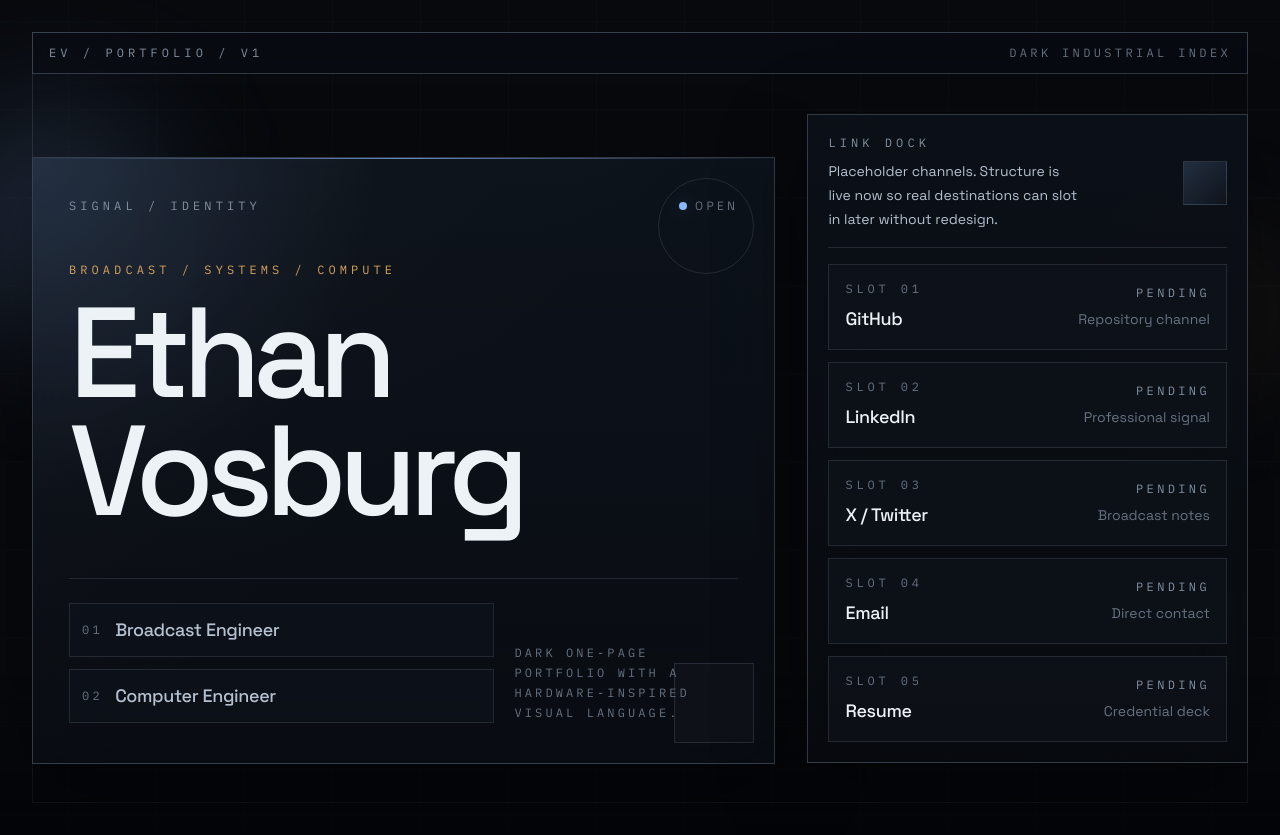
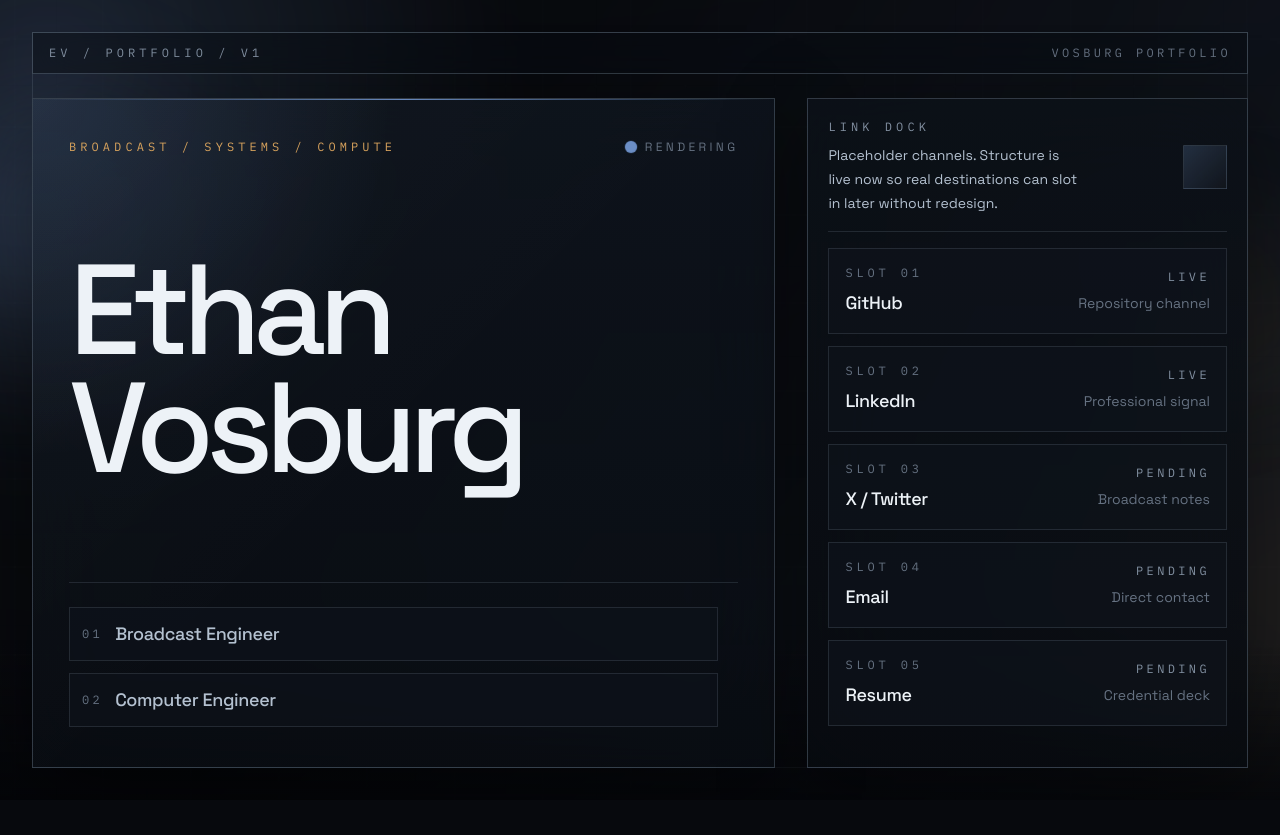
Before and after one commit to EthanV1920/Portfolio-website, a Next.js app: page / in a window 1280 px wide. After the commit the page ends 800 px from the top, so only its background shows below. Built offline with nearby package versions, Linux system fonts and the light colour scheme.

Commit message:
Add cursor-reactive ambient effects and enable profile links
- Introduce `CursorGlow` with pointer-tracked glow and grid parallax motion
- Refresh hero/frame/dock layout and animation timing for a smoother landing view
- Enable GitHub and LinkedIn links in site config

```diff
--- a/app/globals.css
+++ b/app/globals.css
@@ -18,6 +18,8 @@
     --text-muted: #8290a1;
     --text-dim: #667282;
     --shadow-panel: 0 24px 80px rgba(0, 0, 0, 0.42);
+    --grid-cursor-x: 0px;
+    --grid-cursor-y: 0px;
 }
 
 * {
@@ -76,6 +78,31 @@ a {
     background-size: 88px 88px;
 }
 
+.panel-grid-motion {
+    will-change: transform;
+    animation: grid-shift 14s linear infinite;
+}
+
+.panel-grid-cursor {
+    will-change: transform;
+    transition: transform 220ms ease-out;
+    transform: translate3d(var(--grid-cursor-x), var(--grid-cursor-y), 0) scale(1.02);
+}
+
+.ambient-loop {
+    background:
+        radial-gradient(52rem circle at 18% 24%, rgba(139, 184, 255, 0.18), transparent 50%),
+        radial-gradient(44rem circle at 82% 68%, rgba(216, 163, 93, 0.12), transparent 44%),
+        linear-gradient(115deg, rgba(255, 255, 255, 0.02), transparent 38%, rgba(139, 184, 255, 0.07) 62%, transparent 78%),
+        linear-gradient(180deg, rgba(10, 14, 20, 0), rgba(5, 7, 10, 0.58) 100%);
+    background-size: 120% 120%, 120% 120%, 140% 140%, 100% 100%;
+    background-position: 0% 0%, 100% 100%, 0% 50%, 50% 50%;
+    filter: blur(24px);
+    will-change: transform, background-position, opacity;
+    transform-origin: center;
+    animation: ambient-loop 18s ease-in-out infinite;
+}
+
 .hero-title {
     font-size: clamp(3.4rem, 10vw, 8.6rem);
     line-height: 0.92;
@@ -83,17 +110,17 @@ a {
 }
 
 .hero-panel {
-  animation: panel-in 900ms cubic-bezier(0.22, 1, 0.36, 1) both;
+    animation: panel-in 1500ms cubic-bezier(0.22, 1, 0.36, 1) both;
 }
 
 .hero-copy {
-  animation: rise-in 860ms cubic-bezier(0.22, 1, 0.36, 1) both;
-  animation-delay: 120ms;
+    animation: rise-in 1200ms cubic-bezier(0.22, 1, 0.36, 1) both;
+    animation-delay: 400ms;
 }
 
 .dock-panel {
-  animation: rise-in 900ms cubic-bezier(0.22, 1, 0.36, 1) both;
-  animation-delay: 180ms;
+    animation: rise-in 1500ms cubic-bezier(0.22, 1, 0.36, 1) both;
+    animation-delay: 800ms;
 }
 
 .ambient-drift {
@@ -102,6 +129,41 @@ a {
 
 .ambient-pulse {
     animation: ambient-pulse 9s ease-in-out infinite;
+}
+
+.cursor-glow {
+    --cursor-x: 50%;
+    --cursor-y: 35%;
+    --cursor-opacity: 0;
+}
+
+.cursor-glow::before,
+.cursor-glow::after {
+    content: "";
+    position: absolute;
+    inset: 0;
+    opacity: var(--cursor-opacity);
+    transition: opacity 260ms ease;
+}
+
+.cursor-glow::before {
+    background:
+        radial-gradient(42rem circle at var(--cursor-x) var(--cursor-y), rgba(139, 184, 255, 0.22),
+            rgba(139, 184, 255, 0.08) 24%,
+            transparent 60%);
+    filter: blur(30px);
+}
+
+.cursor-glow::after {
+    background:
+        radial-gradient(100rem circle at var(--cursor-x) var(--cursor-y),
+            rgba(216, 163, 93, 0.1),
+            transparent 40%);
+    filter: blur(90px);
+}
+
+.status-pulse {
+    animation: status-pulse 2.85s ease-in-out infinite;
 }
 
 @keyframes rise-in {
@@ -113,6 +175,16 @@ a {
     to {
         opacity: 1;
         transform: translateY(0);
+    }
+}
+
+@keyframes grid-shift {
+    from {
+        transform: translate3d(0, 0, 0);
+    }
+
+    to {
+        transform: translate3d(88px, 88px, 0);
     }
 }
 
@@ -128,6 +200,34 @@ a {
     }
 }
 
+@keyframes ambient-loop {
+
+    0%,
+    100% {
+        opacity: 0.58;
+        background-position: 0% 0%, 100% 100%, 0% 50%, 50% 50%;
+        transform: translate3d(-3%, -2%, 0) scale(1.05) rotate(-1.2deg);
+    }
+
+    25% {
+        opacity: 0.82;
+        background-position: 18% 10%, 88% 74%, 30% 46%, 50% 50%;
+        transform: translate3d(4%, -3%, 0) scale(1.1) rotate(1.6deg);
+    }
+
+    50% {
+        opacity: 0.66;
+        background-position: 34% 24%, 72% 90%, 70% 58%, 50% 50%;
+        transform: translate3d(-4%, 3%, 0) scale(1.08) rotate(-0.4deg);
+    }
+
+    75% {
+        opacity: 0.8;
+        background-position: 16% 34%, 92% 68%, 42% 72%, 50% 50%;
+        transform: translate3d(3%, 4%, 0) scale(1.11) rotate(1deg);
+    }
+}
+
 @keyframes ambient-drift {
     from {
         transform: translate3d(0, 0, 0) scale(1);
@@ -139,6 +239,7 @@ a {
 }
 
 @keyframes ambient-pulse {
+
     0%,
     100% {
         opacity: 0.35;
@@ -149,7 +250,24 @@ a {
     }
 }
 
+@keyframes status-pulse {
+
+    0%,
+    100% {
+        opacity: 0.74;
+        transform: scale(1);
+        box-shadow: 0 0 0 0 rgba(139, 184, 255, 0.24);
+    }
+
+    50% {
+        opacity: 1;
+        transform: scale(1.2);
+        box-shadow: 0 0 0 10px rgba(139, 184, 255, 0);
+    }
+}
+
 @media (prefers-reduced-motion: reduce) {
+
     *,
     *::before,
     *::after {
--- a/app/page.tsx
+++ b/app/page.tsx
@@ -1,4 +1,5 @@
 import { AmbientFrame } from "@/components/ambient-frame";
+import { CursorGlow } from "@/components/cursor-glow";
 import { Hero } from "@/components/hero";
 import { LinkDock } from "@/components/link-dock";
 import { siteConfig } from "@/lib/site-config";
@@ -7,17 +8,18 @@ export default function Home() {
   return (
     <main className="relative min-h-screen overflow-hidden bg-[var(--bg-base)] text-[var(--text-primary)]">
       <AmbientFrame />
-      <div className="relative mx-auto flex min-h-screen w-full max-w-7xl flex-col justify-between px-5 py-5 sm:px-6 sm:py-6 lg:px-8 lg:py-8">
+      <CursorGlow />
+      <div className="relative mx-auto flex min-h-screen w-full max-w-7xl flex-col gap-4 px-5 py-5 sm:gap-5 sm:px-6 sm:py-6 lg:gap-6 lg:px-8 lg:py-8">
         <div className="flex items-center justify-between border border-[var(--border-strong)] bg-[var(--surface-veil)] px-4 py-3 backdrop-blur-xl">
           <p className="font-mono text-[10px] uppercase tracking-[0.34em] text-[var(--text-muted)] sm:text-xs">
             EV / Portfolio / v1
           </p>
           <p className="font-mono text-[10px] uppercase tracking-[0.28em] text-[var(--text-dim)] sm:text-xs">
-            Dark Industrial Index
+            Vosburg Portfolio
           </p>
         </div>
 
-        <section className="grid gap-6 py-8 lg:grid-cols-[minmax(0,1.35fr)_minmax(320px,0.8fr)] lg:items-end lg:gap-8 lg:py-10">
+        <section className="grid flex-1 gap-6 lg:grid-cols-[minmax(0,1.35fr)_minmax(320px,0.8fr)] lg:gap-8">
           <Hero name={siteConfig.name} roles={siteConfig.roles} />
           <LinkDock links={siteConfig.links} />
         </section>
--- a/components/ambient-frame.tsx
+++ b/components/ambient-frame.tsx
@@ -1,12 +1,12 @@
 export function AmbientFrame() {
   return (
     <div aria-hidden="true" className="pointer-events-none absolute inset-0 overflow-hidden">
-      <div className="panel-grid absolute inset-0 opacity-35" />
+      <div className="ambient-loop absolute inset-[-22%] opacity-85" />
+      <div className="panel-grid panel-grid-motion absolute inset-[-6%] opacity-45" />
+      <div className="panel-grid panel-grid-cursor absolute inset-[-10%] opacity-20" />
       <div className="ambient-drift absolute -left-24 top-20 h-72 w-72 rounded-full bg-[radial-gradient(circle,_rgba(139,184,255,0.32)_0%,_rgba(139,184,255,0)_72%)] blur-3xl" />
       <div className="ambient-pulse absolute right-[-6rem] top-[18%] h-80 w-80 rounded-full border border-[var(--border-subtle)] bg-[radial-gradient(circle,_rgba(216,163,93,0.12)_0%,_rgba(216,163,93,0)_70%)] blur-2xl" />
       <div className="absolute inset-x-6 top-6 bottom-6 border border-[var(--border-subtle)] sm:inset-x-8 sm:top-8 sm:bottom-8" />
-      <div className="absolute left-[8%] top-[18%] h-28 w-px bg-gradient-to-b from-transparent via-[var(--accent)] to-transparent opacity-45" />
-      <div className="absolute bottom-[16%] right-[12%] h-px w-28 bg-gradient-to-r from-transparent via-[var(--amber)] to-transparent opacity-70" />
       <div className="absolute inset-x-0 bottom-0 h-40 bg-gradient-to-t from-[rgba(3,4,7,0.72)] to-transparent" />
     </div>
   );
--- /dev/null
+++ b/components/cursor-glow.tsx
@@ -0,0 +1,127 @@
+"use client";
+
+import { useEffect, useRef } from "react";
+
+export function CursorGlow() {
+  const glowRef = useRef<HTMLDivElement>(null);
+
+  useEffect(() => {
+    const glow = glowRef.current;
+    const root = document.documentElement;
+
+    if (!glow) {
+      return;
+    }
+
+    const prefersReducedMotion = window.matchMedia("(prefers-reduced-motion: reduce)");
+    const finePointer = window.matchMedia("(pointer: fine)");
+
+    if (prefersReducedMotion.matches || !finePointer.matches) {
+      glow.style.setProperty("--cursor-opacity", "0");
+      root.style.setProperty("--grid-cursor-x", "0px");
+      root.style.setProperty("--grid-cursor-y", "0px");
+      return;
+    }
+
+    let frameId = 0;
+    let active = false;
+    let currentX = window.innerWidth * 0.5;
+    let currentY = window.innerHeight * 0.35;
+    let targetX = currentX;
+    let targetY = currentY;
+
+    const render = () => {
+      currentX += (targetX - currentX) * 0.12;
+      currentY += (targetY - currentY) * 0.12;
+
+      glow.style.setProperty("--cursor-x", `${currentX}px`);
+      glow.style.setProperty("--cursor-y", `${currentY}px`);
+
+      const offsetX = ((currentX / window.innerWidth) - 0.5) * 28;
+      const offsetY = ((currentY / window.innerHeight) - 0.5) * 20;
+
+      root.style.setProperty("--grid-cursor-x", `${offsetX}px`);
+      root.style.setProperty("--grid-cursor-y", `${offsetY}px`);
+
+      const settled =
+        Math.abs(targetX - currentX) < 0.2 &&
+        Math.abs(targetY - currentY) < 0.2;
+
+      if (active && !settled) {
+        frameId = window.requestAnimationFrame(render);
+        return;
+      }
+
+      active = false;
+      frameId = 0;
+    };
+
+    const start = () => {
+      if (frameId) {
+        return;
+      }
+
+      active = true;
+      frameId = window.requestAnimationFrame(render);
+    };
+
+    const stop = () => {
+      active = false;
+
+      if (frameId) {
+        window.cancelAnimationFrame(frameId);
+        frameId = 0;
+      }
+    };
+
+    const handlePointerMove = (event: PointerEvent) => {
+      targetX = event.clientX;
+      targetY = event.clientY;
+      glow.style.setProperty("--cursor-opacity", "1");
+      start();
+    };
+
+    const handlePointerLeave = () => {
+      glow.style.setProperty("--cursor-opacity", "0");
+      root.style.setProperty("--grid-cursor-x", "0px");
+      root.style.setProperty("--grid-cursor-y", "0px");
+      stop();
+    };
+
+    const handleResize = () => {
+      currentX = window.innerWidth * 0.5;
+      currentY = window.innerHeight * 0.35;
+      targetX = currentX;
+      targetY = currentY;
+      glow.style.setProperty("--cursor-x", `${currentX}px`);
+      glow.style.setProperty("--cursor-y", `${currentY}px`);
+      root.style.setProperty("--grid-cursor-x", "0px");
+      root.style.setProperty("--grid-cursor-y", "0px");
+    };
+
+    handleResize();
+
+    window.addEventListener("pointermove", handlePointerMove, { passive: true });
+    window.addEventListener("pointerleave", handlePointerLeave);
+    window.addEventListener("blur", handlePointerLeave);
+    window.addEventListener("resize", handleResize);
+
+    return () => {
+      stop();
+      root.style.setProperty("--grid-cursor-x", "0px");
+      root.style.setProperty("--grid-cursor-y", "0px");
+      window.removeEventListener("pointermove", handlePointerMove);
+      window.removeEventListener("pointerleave", handlePointerLeave);
+      window.removeEventListener("blur", handlePointerLeave);
+      window.removeEventListener("resize", handleResize);
+    };
+  }, []);
+
+  return (
+    <div
+      ref={glowRef}
+      aria-hidden="true"
+      className="cursor-glow pointer-events-none absolute inset-0 overflow-hidden"
+    />
+  );
+}
--- a/components/hero.tsx
+++ b/components/hero.tsx
@@ -5,27 +5,21 @@ type HeroProps = {
 
 export function Hero({ name, roles }: HeroProps) {
   return (
-    <div className="hero-panel relative overflow-hidden border border-[var(--border-strong)] bg-[linear-gradient(180deg,rgba(14,20,29,0.88)_0%,rgba(10,14,20,0.76)_100%)] px-5 py-6 shadow-[var(--shadow-panel)] backdrop-blur-2xl sm:px-7 sm:py-8 lg:min-h-[68vh] lg:px-9 lg:py-10">
+    <div className="hero-panel relative overflow-hidden border border-[var(--border-strong)] bg-[linear-gradient(180deg,rgba(14,20,29,0.88)_0%,rgba(10,14,20,0.76)_100%)] px-5 py-6 shadow-[var(--shadow-panel)] backdrop-blur-2xl sm:px-7 sm:py-8 lg:h-full lg:px-9 lg:py-10">
       <div className="absolute inset-0 bg-[radial-gradient(circle_at_top_left,_rgba(139,184,255,0.14),_transparent_36%),linear-gradient(135deg,rgba(255,255,255,0.02),transparent_54%)]" />
       <div className="absolute inset-x-0 top-0 h-px bg-gradient-to-r from-transparent via-[var(--accent)] to-transparent opacity-70" />
-      <div className="absolute right-5 top-5 hidden h-24 w-24 rounded-full border border-[var(--border-subtle)] lg:block" />
-      <div className="absolute bottom-5 right-5 h-20 w-20 border border-[var(--border-subtle)] bg-[rgba(255,255,255,0.02)]" />
-
       <div className="hero-copy relative z-10 flex h-full flex-col justify-between gap-12">
         <div className="flex items-center justify-between gap-4">
-          <p className="font-mono text-[10px] uppercase tracking-[0.34em] text-[var(--text-muted)] sm:text-xs">
-            Signal / Identity
+          <p className="font-mono text-[10px] uppercase tracking-[0.34em] text-[var(--amber)] sm:text-xs">
+          Broadcast / Systems / Compute
           </p>
           <div className="flex items-center gap-2 text-[10px] uppercase tracking-[0.28em] text-[var(--text-dim)] sm:text-xs">
-            <span className="h-2 w-2 rounded-full bg-[var(--accent)] shadow-[0_0_18px_var(--accent-glow)]" />
-            Open
+            <span className="status-pulse h-3 w-3 rounded-full bg-[var(--accent)] shadow-[0_0_18px_var(--accent-glow)]" />
+            Rendering
           </div>
         </div>
 
         <div className="max-w-4xl">
-          <p className="mb-4 font-mono text-[10px] uppercase tracking-[0.34em] text-[var(--amber)] sm:text-xs">
-            Broadcast / Systems / Compute
-          </p>
           <h1 className="hero-title max-w-5xl font-display font-medium text-balance text-[var(--text-primary)]">
             {name}
           </h1>
@@ -48,9 +42,6 @@ export function Hero({ name, roles }: HeroProps) {
             ))}
           </div>
 
-          <p className="max-w-[14rem] font-mono text-[10px] uppercase leading-5 tracking-[0.26em] text-[var(--text-dim)] sm:text-xs">
-            Dark one-page portfolio with a hardware-inspired visual language.
-          </p>
         </div>
       </div>
     </div>
--- a/components/link-dock.tsx
+++ b/components/link-dock.tsx
@@ -6,7 +6,7 @@ type LinkDockProps = {
 
 export function LinkDock({ links }: LinkDockProps) {
   return (
-    <aside className="dock-panel border border-[var(--border-strong)] bg-[linear-gradient(180deg,rgba(12,17,24,0.92)_0%,rgba(8,11,16,0.84)_100%)] p-4 shadow-[var(--shadow-panel)] backdrop-blur-2xl sm:p-5 lg:min-h-[32rem] lg:self-end">
+    <aside className="dock-panel border border-[var(--border-strong)] bg-[linear-gradient(180deg,rgba(12,17,24,0.92)_0%,rgba(8,11,16,0.84)_100%)] p-4 shadow-[var(--shadow-panel)] backdrop-blur-2xl sm:p-5 lg:h-full">
       <div className="flex items-center justify-between gap-4 border-b border-[var(--border-subtle)] pb-4">
         <div>
           <p className="font-mono text-[10px] uppercase tracking-[0.34em] text-[var(--text-muted)] sm:text-xs">
--- a/lib/site-config.ts
+++ b/lib/site-config.ts
@@ -15,8 +15,8 @@ export const siteConfig: SiteConfig = {
   name: "Ethan Vosburg",
   roles: ["Broadcast Engineer", "Computer Engineer"],
   links: [
-    { label: "GitHub", enabled: false, note: "Repository channel" },
-    { label: "LinkedIn", enabled: false, note: "Professional signal" },
+    { label: "GitHub", enabled: true, note: "Repository channel", href: "https://github.com/EthanV1920"},
+    { label: "LinkedIn", enabled: true, note: "Professional signal", href: "https://www.linkedin.com/in/evosburg/"},
     { label: "X / Twitter", enabled: false, note: "Broadcast notes" },
     { label: "Email", enabled: false, note: "Direct contact" },
     { label: "Resume", enabled: false, note: "Credential deck" },
```
Lines whose indentation alone changed are shown as unchanged.
